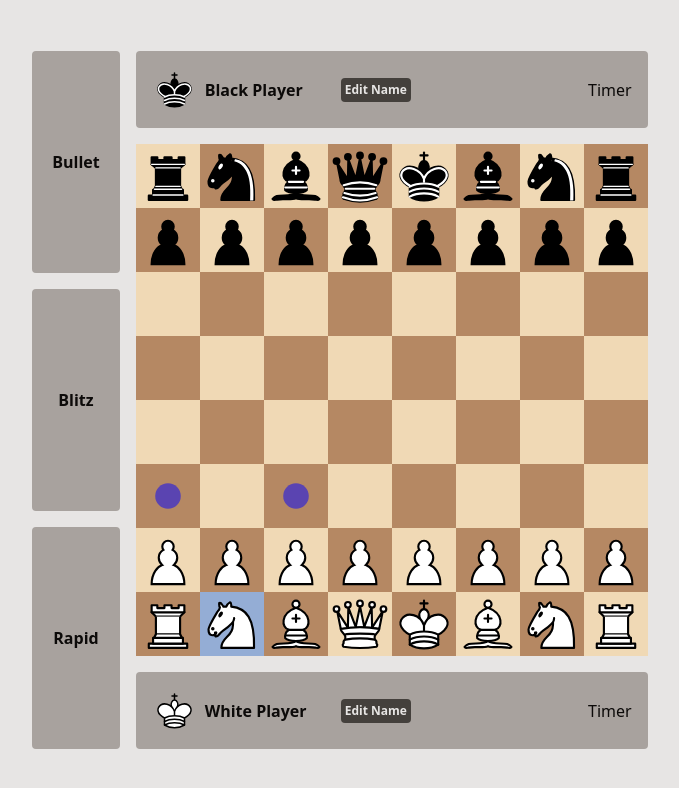
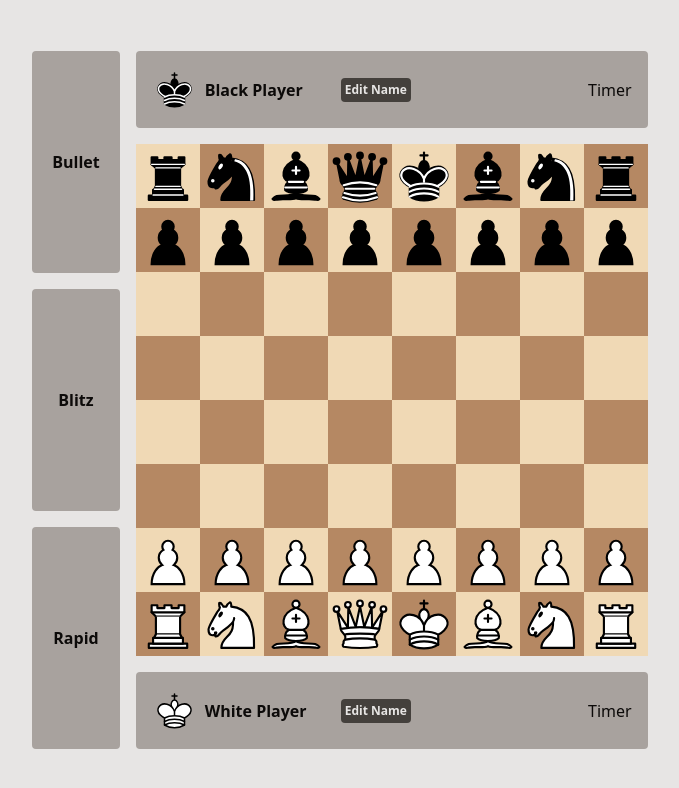
Before and after one commit to Luisgarchi/chess-app, a React (Vite) app: page / in a window 1280 px wide. Shown: the top 788 px of the page, without its empty margins (300-979 px from the left). Built offline with nearby package versions, Linux system fonts and the light colour scheme.

Commit message:
Fixed bugs on board

```diff
--- a/src/GameContext.jsx
+++ b/src/GameContext.jsx
@@ -4,4 +4,5 @@ import { createContext } from "react"
 export const GameContext = createContext({
     fen: 'rnbqkbnr/pppppppp/8/8/8/8/PPPPPPPP/RNBQKBNR w KQkq - 0 1',
     active: true,
+    makeMove: () => {},
 })
--- a/src/chess/ChessBoard.js
+++ b/src/chess/ChessBoard.js
@@ -65,6 +65,13 @@ export default class ChessBoard {
         const colIndex = ChessBoard.fileToColIndex(file)
 
         return {rowIndex, colIndex}
+    }
+
+    static toAlgebraicNotation(position) {
+        const file = ChessBoard.colIndexToFile(position.colIndex)
+        const rank = ChessBoard.rowIndexToRank(position.rowIndex)
+
+        return file + rank
     }
 
 
@@ -249,13 +256,18 @@ export default class ChessBoard {
         const startColIndex = initialPosition.colIndex
         const endColIndex = endPosition.colIndex
 
+        // Check if the castling is kingside or queenside
+        const isKingSide = (startColIndex < endColIndex)
+        const direction = (isKingSide) ? 1 : -1
+
         // Get the smaller and larger column indices
-        const small = (startColIndex > endColIndex) ? endColIndex : startColIndex
-        const big = (startColIndex > endColIndex) ? startColIndex : endColIndex
+        const numberOfSquares = Math.abs(startColIndex - endColIndex)
 
         const positions = []
-        for (let i = small; i <= big; i++){
-            positions.push({rowIndex, colIndex: i + 1})
+        for (let i = 1; i <= numberOfSquares; i++){
+
+            const newColIndex = startColIndex + i * direction
+            positions.push({rowIndex, colIndex: newColIndex})
         }
         return positions
     }
@@ -401,6 +413,41 @@ export default class ChessBoard {
         )
     }
 
+    getCheckingPieces(){
+
+        // Get the king position
+        const kingPosition = this.getKingPosition()
+
+        // Get the opponent pieces
+        const opponentPieces = (this.activeColour === 'w') ? 'kqrbnp' : 'KQRBNP'
+
+        const checkingPieces = []
+
+        // Loop over the board
+        for(let i = 0; i < this.board.length; i++){
+
+            for (let j = 0; j < this.board[i].length; j++){
+
+                // Get the piece at the current position
+                const piece = this.board[i][j]
+
+                // Check if said piece is an opponent piece
+                if (opponentPieces.includes(piece)){
+
+                    // Get the squares controlled by the opponent piece
+                    const opponentPosition = {rowIndex: i, colIndex: j}
+                    const controllingSquares = this.getPieceMoves(opponentPosition)
+
+                    // Check if the king is in any of the squares controlled by the opponent
+                    if (this.includesPosition(controllingSquares, kingPosition)){
+                        checkingPieces.push(opponentPosition)
+                    }
+                }
+            }
+        }
+        return checkingPieces
+    }
+
     isCheckBlockOrCapture(){
 
         if (!this.isCheck()){
@@ -408,9 +455,9 @@ export default class ChessBoard {
         }
 
         // Find the chceking pieces. If there are more than 2, it is checkmate
-        const checkingPiecesPositions = this.getCheckingPieces()
+        const checkingPieces = this.getCheckingPieces()
 
-        if(checkingPiecesPositions.length > 1){
+        if(checkingPieces.length > 1){
             return false
         }
 
@@ -465,8 +512,8 @@ export default class ChessBoard {
 
         for (let i = 0; i < checkingVectors.length; i++){
 
-            const vector = checkingVectors[i][0]
-            const findPositionsVector = checkingVectors[i][1]
+            const vector = checkingVectors[i].vector
+            const findPositionsVector = checkingVectors[i].mechanics
 
             positionsAlongVector = findPositionsVector(checkingPiecePosition, vector, this.board)
 
@@ -519,7 +566,7 @@ export default class ChessBoard {
 
         // Get piece
         const piece = this.getPieceAt(startPosition)
-        const capturedPiece = this.getPieceAt(endPosition)
+        const capturedPiece = this.board[endPosition.rowIndex][endPosition.colIndex]
         let target = piece
 
         // Check if the move is a promotion, if so replace the piece with promoting piece
@@ -568,7 +615,7 @@ export default class ChessBoard {
 
         // Get the captured piece by
         const capturePosition = {rowIndex: startPosition.rowIndex, colIndex: endPosition.colIndex}
-        const capturedPiece = this.getPieceAt(capturePosition)
+        const capturedPiece = this.board[endPosition.rowIndex][endPosition.colIndex]
 
         // Make the move by updating the board representation
         this.board[endPosition.rowIndex][endPosition.colIndex] = piece
@@ -620,7 +667,7 @@ export default class ChessBoard {
         if ('Pp'.includes(initialPiece) && Math.abs(startPosition.rowIndex - endPosition.rowIndex) === 2){
             const file = ChessBoard.colIndexToFile(endPosition.colIndex)
             const rank = ChessBoard.rowIndexToRank(endPosition.rowIndex)
-            const rankBehind = ChessBoard.incrementRank(rank, (initialPiece === 'P') ? 1 : -1)
+            const rankBehind = ChessBoard.incrementRank(rank, (initialPiece === 'P') ? -1 : 1)
             this.enpassantTarget = file + rankBehind
         }
         else {
--- a/src/chess/pieces.js
+++ b/src/chess/pieces.js
@@ -53,7 +53,7 @@ const knightMoves = [
 ];
 
 // Define how the white pawn moves
-const whitePawnRankDirection = 1
+const whitePawnRankDirection = -1
 const whitePawnMoves = [
     {vector: {rankComponent: whitePawnRankDirection, fileComponent: 0, restricted: false}, mechanics: pawnVerticalMove},
     {vector: {rankComponent: whitePawnRankDirection, fileComponent: 1, restricted: true}, mechanics: pawnCapture},
@@ -61,7 +61,7 @@ const whitePawnMoves = [
 ];
 
 // Define how the black pawn moves
-const blackPawnRankDirection = -1
+const blackPawnRankDirection = 1
 const blackPawnMoves = [
     {vector: {rankComponent: blackPawnRankDirection, fileComponent: 0, restricted: false}, mechanics: pawnVerticalMove},
     {vector: {rankComponent: blackPawnRankDirection, fileComponent: 1, restricted: true}, mechanics: pawnCapture},
@@ -139,7 +139,7 @@ function basicMove(position, vector, board){
     // Do a last check for restricted vectors as well as if the square is occupied by a piece
 
     // Get the pieces of the same colour as the piece
-    const colour = (piece === piece.toUpperCase()) ? "KQRBKP" : "kqrbkp"
+    const colour = (piece === piece.toUpperCase()) ? "KQRBNP" : "kqrbnp"
 
     // We first need to check the square is on the board.
     // The check if either the square is vacant (null) or if it is occupied by a piece of the opposite colour (hence not operator)
@@ -162,7 +162,7 @@ function pawnVerticalMove(position, vector, board){
     const piece = board[rowIndex][colIndex]
 
     // Calculate and check next position after moving once along a vector
-    const isOnStartRank = (piece === piece.toUpperCase()) ? (board.length - 2 === rowIndex) : (rowIndex === 2)
+    const isOnStartRank = (piece === piece.toUpperCase()) ? (board.length - 2 === rowIndex) : (rowIndex === 1)
 
     // If the pawn is on the starting rank, it can move 2 squares
     const iterationLimit = (isOnStartRank) ? 2 : 1
@@ -197,7 +197,7 @@ function pawnCapture(position, vector, board){
     rowIndex += vector.rankComponent
     colIndex += vector.fileComponent
 
-    const oppositeColour = (piece === piece.toUpperCase()) ? "kqrbkp" : "KQRBKP"
+    const oppositeColour = (piece === piece.toUpperCase()) ? "kqrbnp" : "KQRBNP"
 
     // Check if the square is on the board
     if (isOnBoard(rowIndex, colIndex) && oppositeColour.includes(board[rowIndex][colIndex])){
--- a/src/components/Board.jsx
+++ b/src/components/Board.jsx
@@ -4,84 +4,67 @@ import { GameContext } from "../GameContext"
 import Square from "./Square"
 import ChessBoard from "../chess/ChessBoard"
 
-function deriveMaskSquareHighlights(chessBoard, selectedPiecePosition){
+// Generates a mask to highlight relevant squares based on the selected piece and board state
+function deriveMaskSquareHighlights(chessBoard, selectedPiecePosition) {
+    const mask = Array.from({ length: 8 }, () => Array(8).fill("none"));
 
-    // Derive a mask that highlights squares of relevance for the selected piece
-    const mask = Array.from({ length: 8 }, () => Array(8).fill("none"))
-
-    // Check if the king is in check add check to mask
-    if (chessBoard.isCheck()){
-        const kingPosition = chessBoard.getKingPosition()
-        mask[kingPosition.rowIndex][kingPosition.colIndex] = "check"
+    // Highlight the king's position if in check
+    if (chessBoard.isCheck()) {
+        const kingPosition = chessBoard.getKingPosition();
+        mask[kingPosition.rowIndex][kingPosition.colIndex] = "check";
     }
 
-    // If no piece is selected, return the mask as is
-    if (selectedPiecePosition === null) return mask
+    if (selectedPiecePosition === null) return mask; // Early return if no piece is selected
 
-    // Set the selected piece mask
-    const {rowIndex, colIndex} = selectedPiecePosition
-    mask[rowIndex][colIndex] = "selected"
+    // Highlight the selected piece
+    const { rowIndex, colIndex } = selectedPiecePosition;
+    mask[rowIndex][colIndex] = "selected";
 
-    // Get all the squares the selected piece can move to
-    const {regular, enpassant, castles} = chessBoard.getAllMoves(selectedPiecePosition)
-    const pieceMoves = [...regular, ...enpassant, ...castles]
+    // Calculate and highlight valid moves for the selected piece
+    const moves = chessBoard.getAllMoves(selectedPiecePosition);
+    const pieceMoves = [...moves.regular, ...moves.enpassant, ...moves.castles];
 
-    // Derive mask by looping through all squares on board
-    for(const position of pieceMoves){
+    pieceMoves.forEach(({ rowIndex, colIndex }) => {
+        mask[rowIndex][colIndex] = chessBoard.board[rowIndex][colIndex] === null ? "vacant" : "occupied";
+    });
 
-        const {rowIndex, colIndex} = position
-
-        // If their is no piece on square it is vacant
-        if (chessBoard.board[rowIndex][colIndex] === null){
-            mask[rowIndex][colIndex] = "vacant"
-        }
-        // Otherwise an enemy piece is on the square
-        else {
-            mask[rowIndex][colIndex] = "occupied"
-        }
-    }
-    return mask
+    return mask;
 }
 
 export default function Board() {
+    const [selectedPiecePosition, setSelectedPiecePosition] = useState(null);
+    const { fen } = useContext(GameContext);
 
-    const [selectedPiece, setSelectedPiece] = useState({rowIndex: 7, colIndex: 1})
-    const {fen, active} = useContext(GameContext)
+    const chessBoard = new ChessBoard(fen);
+    const mask = deriveMaskSquareHighlights(chessBoard, selectedPiecePosition);
 
-    const chessBoard = new ChessBoard(fen)
-
-    // Derive the representation of the board as well as the mask
-    const board = chessBoard.board
-    const mask = deriveMaskSquareHighlights(chessBoard, selectedPiece)
-
-
-    return(
+    return (
         <ol className="flex flex-col justify-center items-center">
-            {board.map((row, rowIndex) => (
-                <li className = "flex" key={rowIndex}>
+            {chessBoard.board.map((row, rowIndex) => (
+                <li className="flex" key={rowIndex}>
                     <ol className="flex justify-center">
                         {row.map((piece, colIndex) => {
-
-                            const maskValue = mask[rowIndex][colIndex]
-                            const position = {rowIndex, colIndex}
-                            const squareColour = ((rowIndex + colIndex) % 2 === 0) ? "bg-[#F0D9B5]" : "bg-[#b58863]"
-                            const squareStyles = `w-16 h-16 flex justify-center items-center ${squareColour}`
+                            const maskValue = mask[rowIndex][colIndex];
+                            const position = { rowIndex, colIndex };
+                            const squareColor = (rowIndex + colIndex) % 2 === 0 ? "bg-[#F0D9B5]" : "bg-[#b58863]";
+                            const squareStyles = `w-16 h-16 flex justify-center items-center ${squareColor}`;
 
                             return (
-                                <li key={colIndex} className = {squareStyles}>
+                                <li key={colIndex} className={squareStyles}>
                                     <Square
-                                        piece = {piece}
-                                        maskValue = {maskValue}
-                                        selectedPiece={selectedPiece}
-                                        position = {position}
-                                        turn = {chessBoard.activeColour}
+                                        piece={piece}
+                                        maskValue={maskValue}
+                                        selectedPiecePosition={selectedPiecePosition}
+                                        setNewPiece={setSelectedPiecePosition}
+                                        position={position}
+                                        turn={chessBoard.activeColour}
                                     />
                                 </li>
-                            )
+                            );
                         })}
                     </ol>
                 </li>
             ))}
         </ol>
-    )
+    );
 }
--- a/src/components/Square.jsx
+++ b/src/components/Square.jsx
@@ -1,37 +1,59 @@
+import { useContext } from 'react';
 import DisplayPiece from './DisplayPiece';
 import DisplayOverlay from './DisplayOverlay';
+import { GameContext } from "../GameContext"
+
+export default function Square({ piece, maskValue, selectedPiecePosition, setNewPiece, position, turn }) {
+
+    // Context hooks
+    const { active, makeMove } = useContext(GameContext);
+
+    // Determine if the moving to the square is valid based on the mask value
+    const validMove = maskValue === 'vacant' || maskValue === 'occupied';
+
+    // Determine square background based on mask value
+    let background = "bg-transparent"; // default background
+    if (maskValue === 'selected') {
+        background = "bg-blue-500 bg-opacity-50"; // selected piece background
+    } else if (maskValue === 'check') {
+        background = "bg-red-500 bg-opacity-50"; // check position background
+    }
+
+    // Determine if the current piece matches the player's turn
+    const currentColourPieces = turn === 'w' ? 'KQRBNP' : 'kqrbnp';
+    const changePiece = piece !== null && currentColourPieces.includes(piece);
+
+    // Enable click based on game logic
+    const canClick = changePiece || validMove;
+    const cursorStyle = canClick ? "cursor-pointer" : "cursor-default";
+
+    // Combine all styles for the square button
+    let stylesSquareButton = `relative w-full h-full p-0 m-0 flex justify-center items-center ${background} ${cursorStyle}`;
 
 
-export default function Square({ piece, maskValue, selectedPiece, position, turn }) {
-
-    // Format the square with the piece image and overlay
-    const showOverlay = (maskValue === 'vacant' || maskValue === 'occupied');
-
-    let background = null
-    if (maskValue === 'selected') {
-        background = "bg-blue-500 bg-opacity-50"
+    // Handles click events on the square
+    function handleClick() {
+        if (validMove) {
+            // Execute the move
+            makeMove(selectedPiecePosition, position);
+            setNewPiece(null);
+        } else if (maskValue === 'selected' || (selectedPiecePosition !== null && maskValue === 'none')) {
+            // Deselect the piece
+            setNewPiece(null);
+        } else if (changePiece) {
+            // Select a new piece
+            setNewPiece(position);
+        }
     }
-    else if(maskValue === 'check'){
-        background = "bg-red-500 bg-opacity-50"
-    }
-    let stylesSquareButton = `relative w-full h-full p-0 m-0 flex justify-center items-center ${(background !== null) ? background : "bg-transparent"}`
-
-    // Button is active when:
-    // 1) No piece is selected and the square contains a piece that matches the current players colour.
-    //    The piece is selected and a square contains a piece of the same colour (i.e. to change moving piece)
-    // 2) A piece is selected and the square contains is one of those that the selected piece can move to.
-
-    const currentColourPieces = (turn === 'w') ? 'KQRBNP' : 'kqrbnp'// Get the current colour via the context
-
-    const isButtonActive = (
-        (piece !== null && currentColourPieces.includes(piece)) ||
-        (selectedPiece !== null && showOverlay)
-    )
 
     return (
-        <button disabled={!isButtonActive} className = {stylesSquareButton} >
+        <button
+            className = {stylesSquareButton}
+            disabled={!active}
+            onClick = {() => handleClick(position, selectedPiecePosition)}
+        >
             {piece && <DisplayPiece piece={piece} />}
-            {showOverlay && <DisplayOverlay value={maskValue} />}
+            {validMove && <DisplayOverlay value={maskValue} />}
         </button>
     );
 }
```
Also changed, not shown: src/App.jsx (+26 -1 lines).
